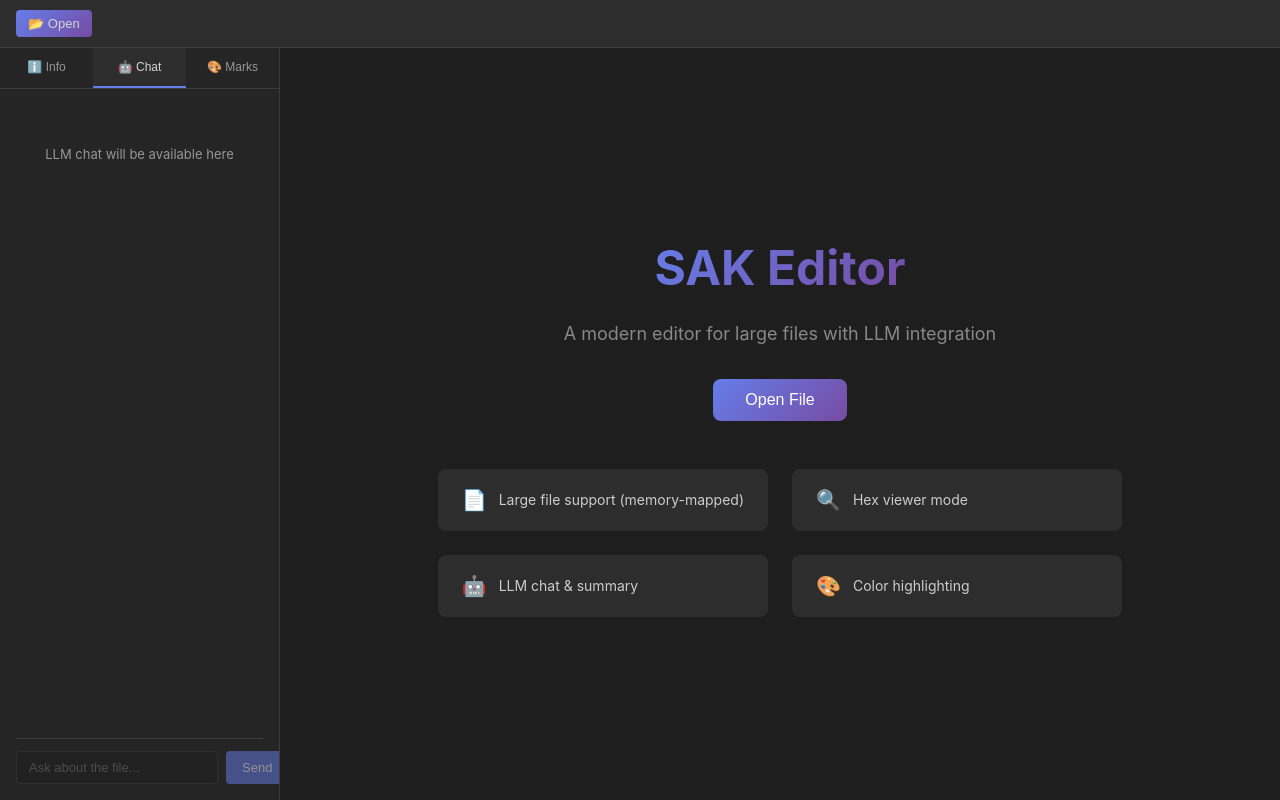
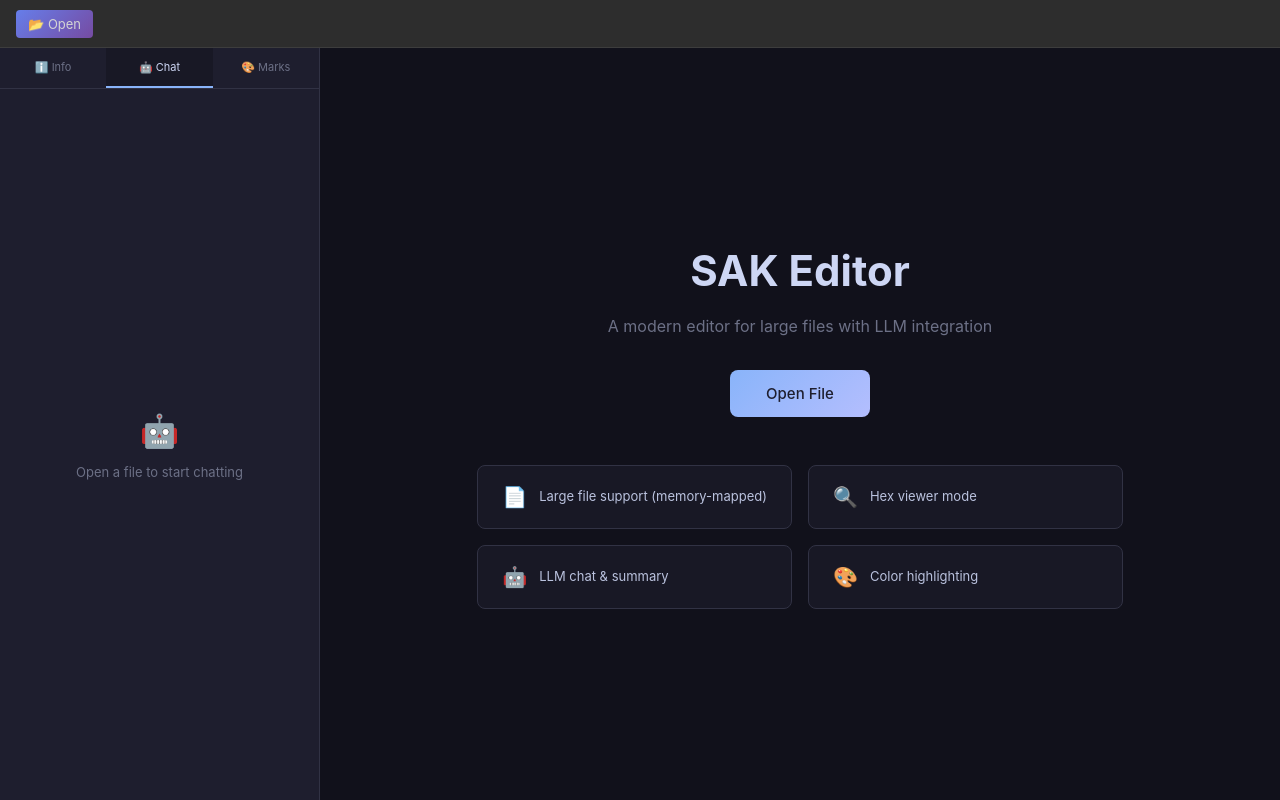
Before and after one commit to bluemot/sak-note, a React (Vite) app in the folder src-frontend/: page / in a window 1280 px wide. Both pictures are taken after a click on the button "🤖 Chat". Built offline with nearby package versions, Linux system fonts and the light colour scheme; the HTML template or start-up script is replaced by a standard one.

Commit message:
UI: Integrate LlmChat in sidebar with Catppuccin theme
- Sidebar now displays LlmChat component in chat tab
- Updated CSS to Catppuccin Mocha color scheme
- App, Sidebar, index.css all unified to dark theme
- LlmChat shows when file is open, placeholder otherwise

```diff
--- a/src-frontend/src/App.css
+++ b/src-frontend/src/App.css
@@ -3,7 +3,7 @@
   flex-direction: column;
   height: 100vh;
   width: 100vw;
-  background-color: #1e1e1e;
+  background-color: #11111b;
 }
 
 .main-container {
@@ -21,10 +21,11 @@
 }
 
 .error-banner {
-  background-color: #dc3545;
-  color: white;
-  padding: 8px 16px;
-  font-size: 14px;
+  background-color: #f38ba866;
+  color: #f38ba8;
+  padding: 12px 16px;
+  font-size: 13px;
+  border-bottom: 1px solid #f38ba8;
 }
 
 .welcome-screen {
@@ -38,38 +39,38 @@
 }
 
 .welcome-screen h1 {
-  font-size: 48px;
-  margin-bottom: 16px;
-  background: linear-gradient(135deg, #667eea 0%, #764ba2 100%);
-  -webkit-background-clip: text;
-  -webkit-text-fill-color: transparent;
-  background-clip: text;
+  font-size: 42px;
+  margin-bottom: 12px;
+  color: #cdd6f4;
 }
 
 .welcome-screen p {
-  font-size: 18px;
-  color: #888;
+  font-size: 16px;
+  color: #6c7086;
   margin-bottom: 32px;
 }
 
 .open-btn {
-  padding: 12px 32px;
-  font-size: 16px;
-  background: linear-gradient(135deg, #667eea 0%, #764ba2 100%);
-  color: white;
+  padding: 14px 36px;
+  font-size: 15px;
+  background: linear-gradient(135deg, #89b4fa 0%, #b4befe 100%);
+  color: #1e1e2e;
+  border: none;
   border-radius: 8px;
-  transition: transform 0.2s, box-shadow 0.2s;
+  cursor: pointer;
+  transition: all 0.2s;
+  font-weight: 500;
 }
 
 .open-btn:hover {
   transform: translateY(-2px);
-  box-shadow: 0 4px 12px rgba(102, 126, 234, 0.4);
+  box-shadow: 0 4px 16px #89b4fa44;
 }
 
 .features {
   display: grid;
   grid-template-columns: repeat(2, 1fr);
-  gap: 24px;
+  gap: 16px;
   margin-top: 48px;
 }
 
@@ -78,10 +79,11 @@
   align-items: center;
   gap: 12px;
   padding: 16px 24px;
-  background-color: #2d2d2d;
+  background-color: #181825;
   border-radius: 8px;
-  font-size: 14px;
-  color: #ccc;
+  font-size: 13px;
+  color: #bac2de;
+  border: 1px solid #313244;
 }
 
 .feature .icon {
--- a/src-frontend/src/components/Sidebar.css
+++ b/src-frontend/src/components/Sidebar.css
@@ -1,49 +1,53 @@
 .sidebar {
-  width: 280px;
-  min-width: 200px;
-  max-width: 400px;
-  background-color: #252526;
-  border-right: 1px solid #3d3d3d;
+  width: 320px;
+  min-width: 280px;
+  max-width: 480px;
+  background-color: #1e1e2e;
+  border-right: 1px solid #313244;
   display: flex;
   flex-direction: column;
 }
 
 .sidebar-tabs {
   display: flex;
-  border-bottom: 1px solid #3d3d3d;
+  border-bottom: 1px solid #313244;
 }
 
 .tab {
   flex: 1;
   padding: 12px 8px;
   background-color: transparent;
-  color: #969696;
-  font-size: 12px;
+  color: #6c7086;
+  font-size: 11px;
   border-bottom: 2px solid transparent;
   transition: all 0.2s;
+  cursor: pointer;
 }
 
 .tab:hover {
-  color: #d4d4d4;
-  background-color: #2d2d2d;
+  color: #cdd6f4;
+  background-color: #181825;
 }
 
 .tab.active {
-  color: #d4d4d4;
-  border-bottom-color: #667eea;
-  background-color: #2d2d2d;
+  color: #cdd6f4;
+  border-bottom-color: #89b4fa;
+  background-color: #181825;
 }
 
 .sidebar-content {
   flex: 1;
-  overflow-y: auto;
-  padding: 16px;
+  overflow: hidden;
+  display: flex;
+  flex-direction: column;
 }
 
 .info-panel {
   display: flex;
   flex-direction: column;
   gap: 12px;
+  padding: 16px;
+  overflow-y: auto;
 }
 
 .info-item {
@@ -53,38 +57,54 @@
 }
 
 .info-item .label {
-  font-size: 11px;
-  color: #969696;
+  font-size: 10px;
+  color: #6c7086;
   text-transform: uppercase;
   letter-spacing: 0.5px;
 }
 
 .info-item .value {
   font-size: 13px;
-  color: #d4d4d4;
+  color: #cdd6f4;
   word-break: break-all;
 }
 
 .no-file {
-  color: #969696;
+  color: #6c7086;
   font-size: 13px;
   text-align: center;
   margin-top: 40px;
 }
 
 .chat-panel {
+  flex: 1;
+  overflow: hidden;
   display: flex;
   flex-direction: column;
-  height: 100%;
 }
 
-.chat-messages {
+.no-file-message {
   flex: 1;
-  overflow-y: auto;
+  display: flex;
+  flex-direction: column;
+  align-items: center;
+  justify-content: center;
+  color: #6c7086;
+  gap: 8px;
+}
+
+.no-file-message p:first-child {
+  font-size: 32px;
+  margin: 0;
+}
+
+.no-file-message p:last-child {
+  font-size: 13px;
+  margin: 0;
 }
 
 .placeholder {
-  color: #969696;
+  color: #6c7086;
   font-size: 13px;
   text-align: center;
   margin-top: 40px;
@@ -93,23 +113,23 @@
 .chat-input-area {
   display: flex;
   gap: 8px;
-  padding-top: 12px;
-  border-top: 1px solid #3d3d3d;
+  padding: 12px 16px;
+  border-top: 1px solid #313244;
 }
 
 .chat-input {
   flex: 1;
-  padding: 8px 12px;
-  background-color: #1e1e1e;
-  border: 1px solid #3d3d3d;
-  border-radius: 4px;
-  color: #d4d4d4;
+  padding: 10px 14px;
+  background-color: #313244;
+  border: 1px solid #45475a;
+  border-radius: 6px;
+  color: #cdd6f4;
   font-size: 13px;
 }
 
 .chat-input:focus {
   outline: none;
-  border-color: #667eea;
+  border-color: #89b4fa;
 }
 
 .chat-input:disabled {
@@ -118,11 +138,18 @@
 }
 
 .send-btn {
-  padding: 8px 16px;
-  background-color: #667eea;
-  color: white;
-  border-radius: 4px;
+  padding: 10px 16px;
+  background-color: #89b4fa;
+  color: #1e1e2e;
+  border: none;
+  border-radius: 6px;
   font-size: 13px;
+  cursor: pointer;
+  transition: background 0.2s;
+}
+
+.send-btn:hover:not(:disabled) {
+  background-color: #b4befe;
 }
 
 .send-btn:disabled {
@@ -132,4 +159,23 @@
 
 .marks-panel {
   height: 100%;
+  padding: 16px;
+  overflow-y: auto;
 }
+
+/* Scrollbar styling */
+.sidebar-content::-webkit-scrollbar,
+.info-panel::-webkit-scrollbar {
+  width: 6px;
+}
+
+.sidebar-content::-webkit-scrollbar-track,
+.info-panel::-webkit-scrollbar-track {
+  background: transparent;
+}
+
+.sidebar-content::-webkit-scrollbar-thumb,
+.info-panel::-webkit-scrollbar-thumb {
+  background: #45475a;
+  border-radius: 3px;
+}
--- a/src-frontend/src/components/Sidebar.tsx
+++ b/src-frontend/src/components/Sidebar.tsx
@@ -1,4 +1,5 @@
 import { useState } from 'react'
+import LlmChat from './LlmChat'
 import './Sidebar.css'
 
 interface SidebarProps {
@@ -71,20 +72,14 @@ function Sidebar({ currentFile }: SidebarProps) {
 
         {activeTab === 'chat' && (
           <div className="chat-panel">
-            <div className="chat-messages">
-              <p className="placeholder">LLM chat will be available here</p>
-            </div>
-            <div className="chat-input-area">
-              <input
-                type="text"
-                placeholder="Ask about the file..."
-                className="chat-input"
-                disabled={!currentFile}
-              />
-              <button className="send-btn" disabled={!currentFile}>
-                Send
-              </button>
-            </div>
+            {currentFile ? (
+              <LlmChat filePath={currentFile.path} />
+            ) : (
+              <div className="no-file-message">
+                <p>🤖</p>
+                <p>Open a file to start chatting</p>
+              </div>
+            )}
           </div>
         )}
 
--- a/src-frontend/src/index.css
+++ b/src-frontend/src/index.css
@@ -1,8 +1,8 @@
 :root {
-  font-family: Inter, system-ui, Avenir, Helvetica, Arial, sans-serif;
+  font-family: Inter, system-ui, -apple-system, BlinkMacSystemFont, 'Segoe UI', Roboto, sans-serif;
   line-height: 1.5;
   font-weight: 400;
-  color-scheme: light dark;
+  color-scheme: dark;
   font-synthesis: none;
   text-rendering: optimizeLegibility;
   -webkit-font-smoothing: antialiased;
@@ -22,18 +22,15 @@ html, body, #root {
 }
 
 body {
-  background-color: #1e1e1e;
-  color: #d4d4d4;
+  background-color: #11111b;
+  color: #cdd6f4;
 }
 
 button {
   cursor: pointer;
   border: none;
   outline: none;
-}
-
-button:hover {
-  opacity: 0.9;
+  font-family: inherit;
 }
 
 ::-webkit-scrollbar {
@@ -42,14 +39,14 @@ button:hover {
 }
 
 ::-webkit-scrollbar-track {
-  background: #2d2d2d;
+  background: #181825;
 }
 
 ::-webkit-scrollbar-thumb {
-  background: #4a4a4a;
+  background: #45475a;
   border-radius: 4px;
 }
 
 ::-webkit-scrollbar-thumb:hover {
-  background: #5a5a5a;
+  background: #585b70;
 }
```
